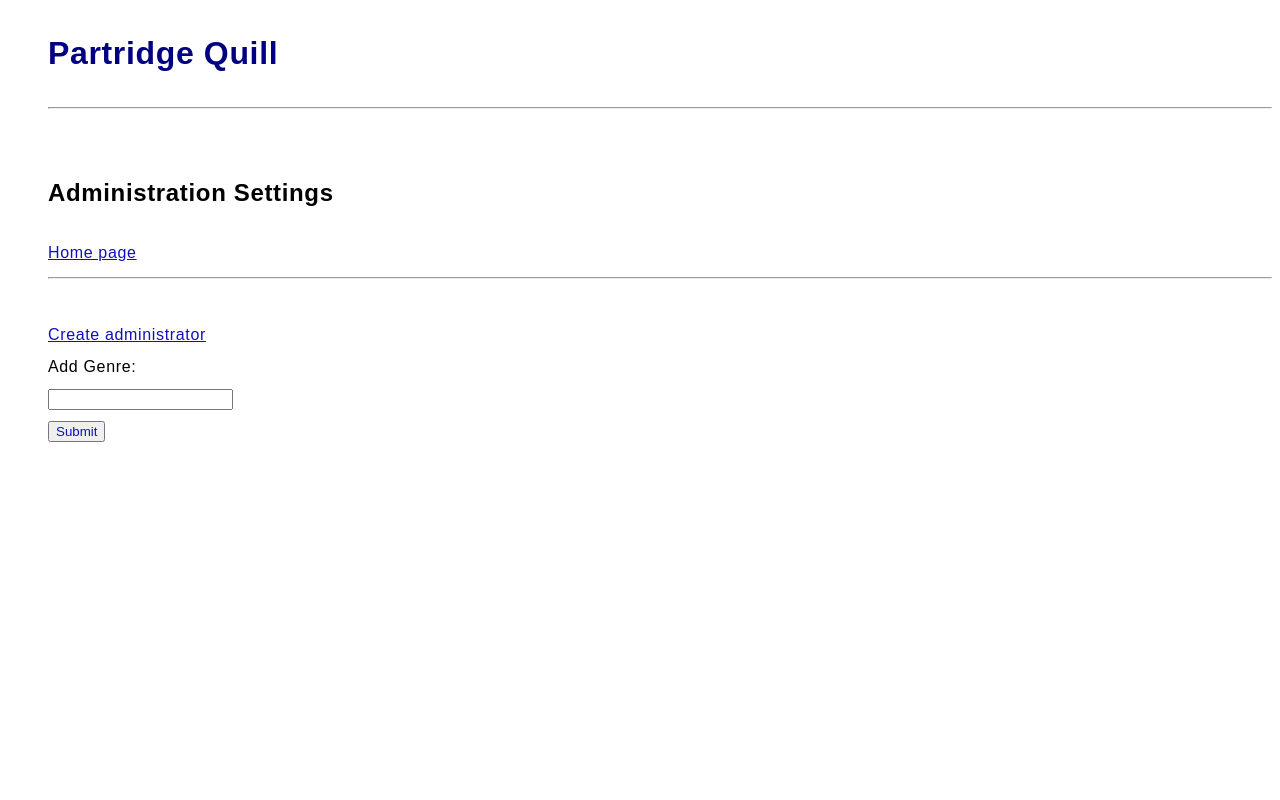
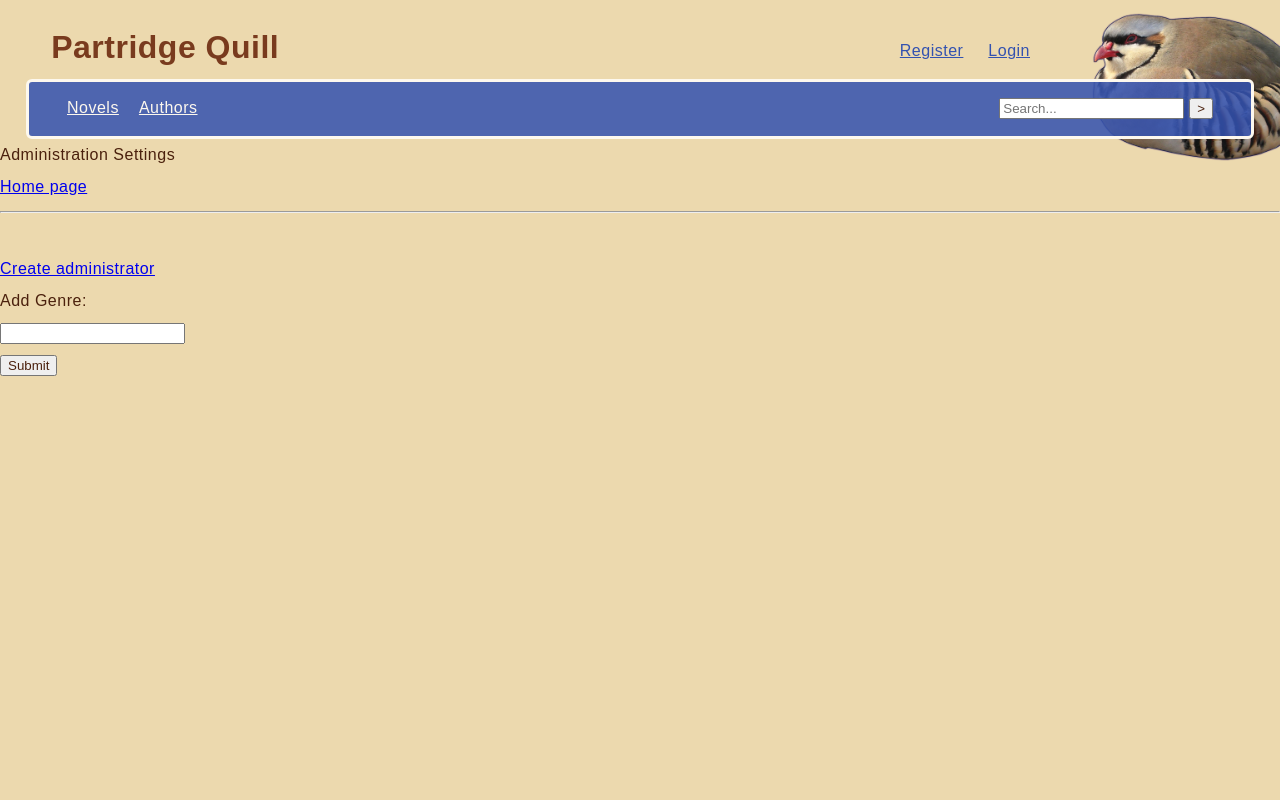
Before and after one commit to wobuchiroubao/novel_website, a Flask app: page /administration_settings in a window 1280 px wide. Run offline with Flask 3, Linux system fonts and the light colour scheme; some libraries are stand-ins or nearby versions.

Commit message:
Redesigned page header and moved search & settings links into header

```diff
--- a/static/style.css
+++ b/static/style.css
@@ -1,26 +1,86 @@
-html {
-  color: rgb(0, 0, 0);
-  font-size: 16px;
-  letter-spacing: 0.65px;
+:root{
+  --ochre: rgb(236, 217, 174);
+  --red: rgb(234, 23, 23);
+  --brown: rgb(121, 59, 30);
+  --dark-brown: rgb(75, 33, 13);
+  --blue: rgb(51, 82, 176);
+  --blue-alpha: rgba(51, 82, 176, 0.85);
+  --powder-white: rgb(253, 248, 238);
+}
+
+* {
+  box-sizing: border-box;
+}
+
+html, body, h1, h2, h3, h4, p {
+  margin: 0;
+  padding: 0;
+  color: var(--dark-brown);
+  font-size: 100%;
+  font-weight: normal;
+  font-family: sans-serif;
+  font-style: normal;
+  text-align: left;
   line-height: 2;
-  text-align: left;
-  padding-left: 40px;
-  font-family: sans-serif;
+  letter-spacing: 0.5px;
+}
+
+input {
+  color: var(--dark-brown);
+}
+
+.background {
+  margin: 0;
+  width: 100vw;
+  height: 100vh;
+  background-color: var(--ochre);
+  background-image: url('/static/partridge.webp');
+  background-repeat: no-repeat;
+  background-size: 250px auto;
+  background-position: 106% 2%;
 }
 
 #header {
-  color: rgb(0, 0, 128);
+  float: left;
+  margin: 0 auto 0 4vw;
+  padding-top: 15px;
+  color: var(--brown);
   font-size: 32px;
+  font-weight: bold;
 }
 
-.text {
-  color: rgb(0, 0, 0);
+.account-settings {
+  float: right;
+  padding-top: 35px;
+  padding-right: 250px; /* backgr img width */
 }
 
-a, input {
-  color: rgb(16, 16, 192);
+a.settings {
+  padding-left: 20px;
+  color: var(--blue);
+}
+
+.search-line {
+  clear: both;
+  margin: 0 auto 0;
+  padding: 10px 3vw 0;
+  width: 96vw;
+  height: 60px;
+  background-color: var(--blue-alpha);
+  border: 3px solid var(--powder-white);
+  border-radius: 6px;
+}
+
+a.search {
+  float: left;
+  padding-right: 20px;
+  color: var(--powder-white);
+}
+
+form.search {
+  float: right;
 }
 
 a:hover, input:hover {
-  color: rgb(192, 16, 16);
+  color: var(--red);
 }
--- a/templates/base.html
+++ b/templates/base.html
@@ -8,9 +8,36 @@
     {% block head %}{% endblock %}
   </head>
   <body>
-    <h1 id="header">Partridge Quill</h1>
-    <hr></hr><br>
-    {% block header %}{% endblock %}
-    {% block body %}{% endblock %}
+    <div class="background">
+      <header>
+        <h1 id="header">Partridge Quill</h1>
+      </header>
+      <nav class="account-settings">
+        {% if logged_in %}
+          <a class="settings" href={{ url_for('account_settings') }}>Account settings</a>
+          {% if rights == 'chief_admin_' or rights == 'admin_' %}
+            <a class="settings" href={{ url_for('administration_settings') }}>Administration settings</a>
+          {% endif %}
+          <a class="settings" href={{ url_for('logout') }}>Logout</a><br>
+        {% else %}
+          <a class="settings" href={{ url_for('register') }}>Register</a>
+          <a class="settings" href={{ url_for('login') }}>Login</a><br>
+        {% endif %}
+      </nav>
+      <nav class="search-line">
+        <a class="search" href={{ url_for('search') }}>Novels</a>
+        <a class="search" href={{ url_for('search') }}>Authors</a>
+        <form class="search" action={{ url_for('novels_list') }} method="POST">
+          <input type="text" id="search" name="novel_name" placeholder="Search...">
+          <input type="submit" value=">">
+        </form>
+      </nav>
+      <section>
+        <header>
+          {% block header %}{% endblock %}
+        </header>
+        {% block body %}{% endblock %}
+      </section>
+    </div>
   </body>
 </html>
```
Also changed, not shown: templates/main_page.html (+0 -16 lines), static/partridge.webp (added).
